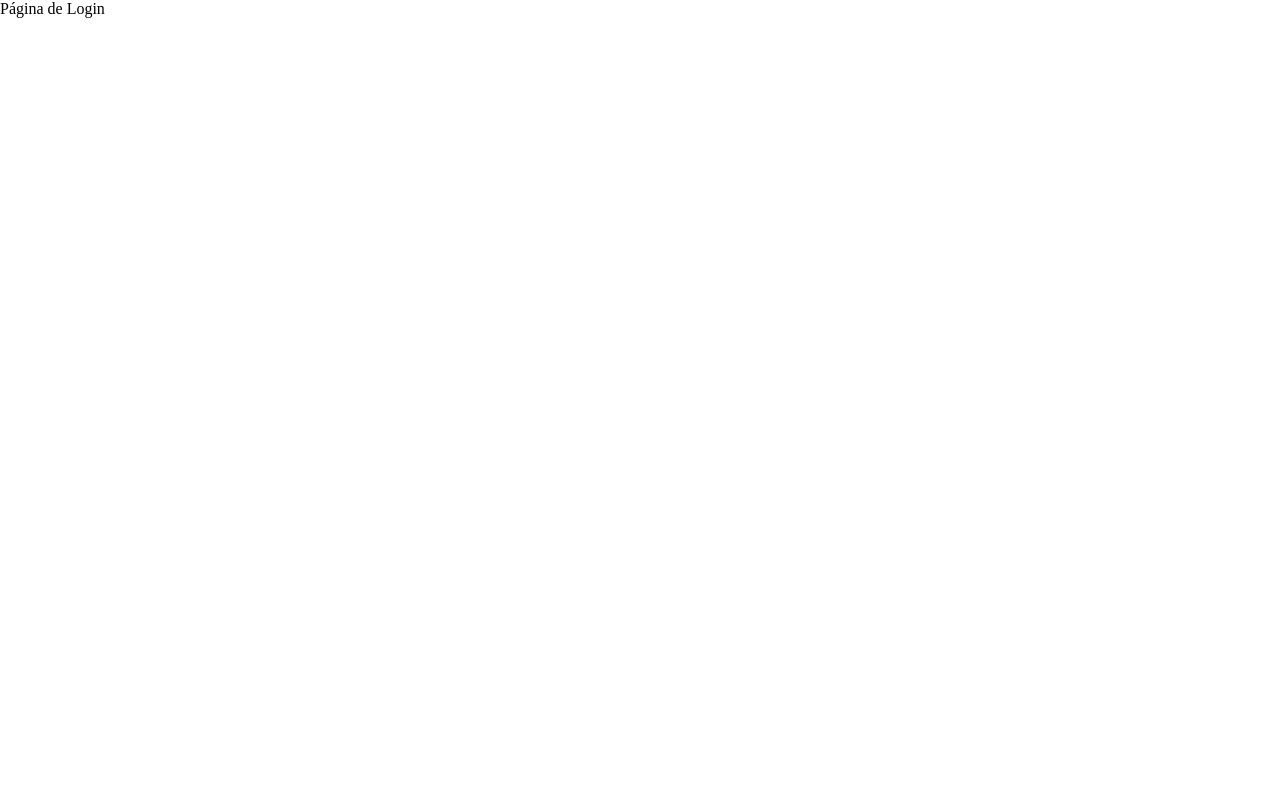
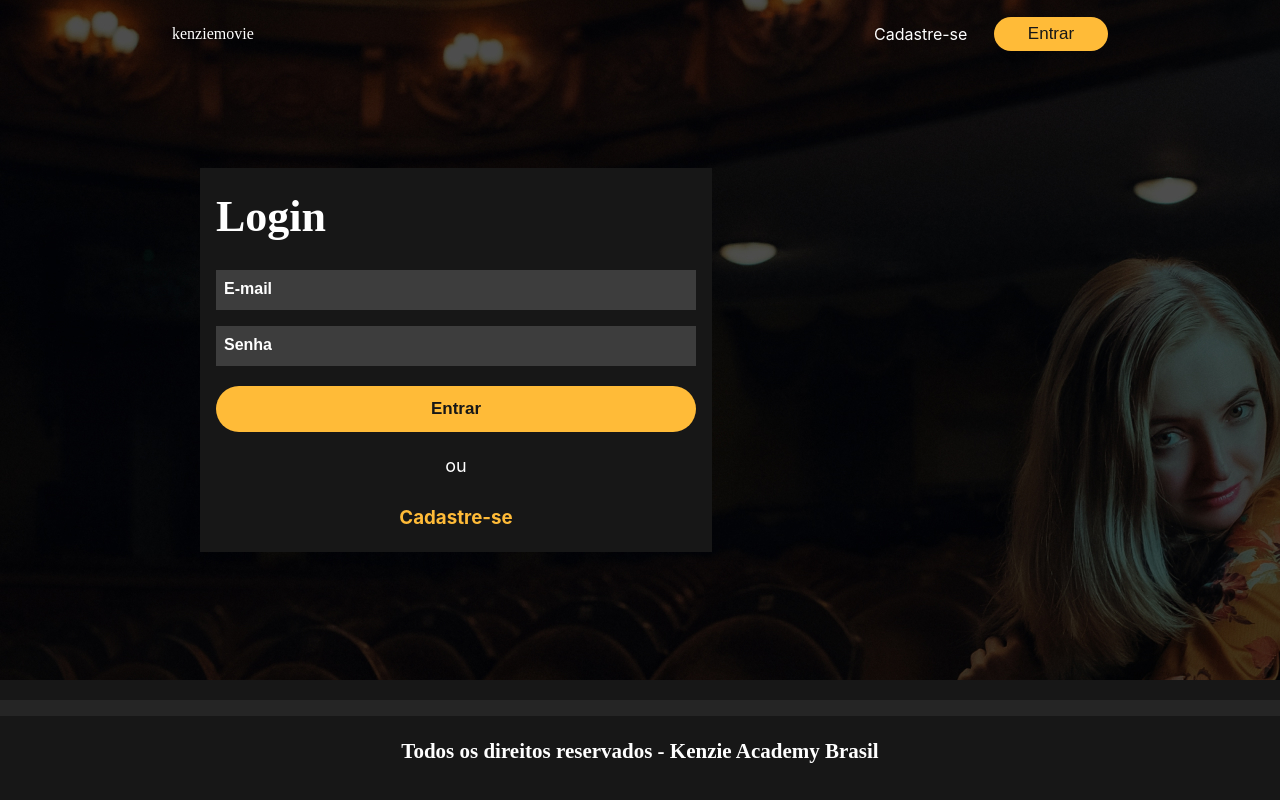
Before and after one commit to timeKenzieMovie/kenzie_movie, a React (Vite) app: page / in a window 1280 px wide. Built offline with nearby package versions, Linux system fonts and the light colour scheme.

Commit message:
feat: Criando e estilizando página de Login

```diff
--- a/src/components/FormLogin/index.jsx
+++ b/src/components/FormLogin/index.jsx
@@ -1,12 +1,24 @@
 import { Link } from "react-router-dom"
 import { Input } from "../Input"
+import { useForm } from "react-hook-form"
+import { zodResolver } from "@hookform/resolvers/zod"
+import { formLoginSchema } from "./formLoginSchema"
+import styles from "./style.module.scss"
+
 
 export const FormLogin = () => {
 
+    const { register, handleSubmit, formState: { errors } } = useForm({
+        resolver: zodResolver(formLoginSchema),
+    })
+
+    const onSubmit = (formData) => {
+        console.log(formData)
+    }
     return (
-        <section>
-            <h1 >Login</h1>
-            <form >
+        <section className={styles.formLogin}>
+            <h1 className="title1">Login</h1>
+            <form className={styles.form} onSubmit={handleSubmit(onSubmit)}>
                 <Input
                     type="email"
                     id="email"
@@ -19,12 +31,12 @@ export const FormLogin = () => {
                     {...register("password")}
                     error={errors.password}
                 />
-                <div>
-                    <button type="submit">Entrar</button>
-                    <p>ou</p>
-                    <Link to={"/register"}><h3 type="submit" >Cadastre-se</h3></Link >
-                </div>
             </form>
+            <div className={styles.divRegisterLogin}>
+                <button className={styles.buttonLogin} type="submit">Entrar</button>
+                <p className="paragraph">ou</p>
+                <Link className="menuItem link" to={"/register"}><h3 type="submit" >Cadastre-se</h3></Link >
+            </div>
         </section>
     )
 }
--- /dev/null
+++ b/src/components/FormLogin/style.module.scss
@@ -0,0 +1,34 @@
+.formLogin {
+    display: flex;
+    flex-direction: column;
+    width: 100%;
+    padding: 16px;
+    height: auto;
+}
+
+.form {
+    width: 100%;
+    display: flex;
+    flex-direction: column;
+    margin: 20px auto;
+    gap: 16px;
+}
+
+.divRegisterLogin {
+    display: flex;
+    flex-direction: column;
+    align-items: center;
+    gap: 16px;
+}
+
+.buttonLogin {
+    width: 100%;
+    padding: 10px;
+    font-family: var(--font-primary);
+    font-size: var(--font-6);
+    font-weight: var(--weight-1);
+    line-height: var(--font-4);
+    background-color: var(--yellow);
+    color: var(--grey-2);
+    border-radius: 255px;
+}
--- a/src/components/Input/index.jsx
+++ b/src/components/Input/index.jsx
@@ -1,7 +1,9 @@
+import { forwardRef } from "react"
+
 export const Input = forwardRef(({ children, error, ...rest }, ref) => {
     return (
         <div >
-            <input ref={ref} {...rest} />
+            <input className="input" ref={ref} {...rest} />
             {children}
             {error ? <p>{error.message}</p> : null}
         </div>
--- a/src/components/Login/index.jsx
+++ b/src/components/Login/index.jsx
@@ -1,24 +1,28 @@
+import { Link } from "react-router-dom"
 import { FormLogin } from "../FormLogin"
 import styles from "./style.module.scss"
 
 export const Login = () => {
     return (
-        <section>
-            <header>
-                <div>
-                    <p className={styles.logo}>kenziemovie</p>
-                    <div>
-                        <span>Cadastre-se</span>
-                        <button>Entrar</button>
+        <section className={styles.login}>
+            <div className={styles.pageLogin}>
+                <header className={styles.header}>
+                    <div className={styles.divHeader}>
+                        <p className={styles.logo}>kenziemovie</p>
+                        <div className={styles.divNav}>
+                            <Link className="menuItem" to={"/register"}><span >Cadastre-se</span></Link>
+
+                            <button className={styles.buttonLogin}>Entrar</button>
+                        </div>
                     </div>
-                </div>
-            </header>
-            <main>
-                <FormLogin />
-                <hr className={styles.hr} />
-            </main>
-            <footer>
-                <h3>Todos os direitos reservados - Kenzie Academy Brasil</h3>
+                </header>
+                <main className={styles.main}>
+                    <FormLogin />
+                </main>
+            </div>
+            <hr className={styles.hr} />
+            <footer className={styles.footer}>
+                <h3 className="title1-mobileB center">Todos os direitos reservados - Kenzie Academy Brasil</h3>
             </footer>
         </section>
     )
--- a/src/components/Login/style.module.scss
+++ b/src/components/Login/style.module.scss
@@ -1,10 +1,66 @@
+.login {
+    width: auto;
+    height: 100vh;
+    background: var(--grey-2);
+}
+
+.pageLogin {
+    width: auto;
+    height: 85%;
+    background-image: url("../../assets/login_background.jpg");
+    display: flex;
+    flex-direction: column;
+}
+
+.header {
+    width: 100%;
+    padding: 16px;
+}
+
+.divHeader {
+    display: flex;
+    flex-direction: row;
+    justify-content: space-between;
+    align-items: center;
+    margin: 0 auto;
+    width: 75%;
+}
+
 .logo {
     width: 135.61px;
     color: var(--white);
 }
 
+.divNav {
+    display: flex;
+    flex-direction: row;
+    justify-content: space-between;
+    align-items: center;
+    width: 25%;
+}
+
+.buttonLogin {
+    width: 114px;
+    height: 34px;
+    border-radius: 255px;
+    background: var(--yellow);
+    color: var(--grey-2);
+    font-weight: var(--weigth-1);
+    font-size: var(--font-6);
+}
+
 .hr {
+    margin: 20px 0;
     width: 100%;
     height: 16px;
     background: var(--grey-3);
+    border: none;
 }
+
+.main {
+    width: 40%;
+    height: auto;
+    margin-top: 100px;
+    margin-left: 200px;
+    background: var(--grey-2);
+}
--- a/src/pages/Login/index.jsx
+++ b/src/pages/Login/index.jsx
@@ -1,7 +1,9 @@
+import { Login } from "../../components/Login"
+
 export const LoginPage = () => {
     return (
         <>
-            <p>Página de Login</p>
+            <Login />
         </>
     )
 }
--- a/src/styles/button.scss
+++ b/src/styles/button.scss
@@ -1,40 +1,27 @@
-.buttonSmall {
-    width: 190px;
-    height: 43px;
-    // top: 881px;
-    // left: 43px;
-    border-radius: 255px;
-
+%btn{
     font-family: var(--font-primary);
     font-size: var(--font-6);
     font-weight: var(--weight-1);
     line-height: var(--font-4);
     background-color: var(--yellow);
     color: var(--grey-2);
+    border-radius: 255px;
+}
+
+.buttonSmall {
+    @extend %btn;
+    width: 190px;
+    height: 43px;
 }
 
 .buttonMedium {
+    @extend %btn;
     width: 170px;
     height: 54px;
-    border-radius: 255px;
-
-    font-family: var(--font-primary);
-    font-size: var(--font-6);
-    font-weight: var(--weight-1);
-    line-height: var(--font-4);
-    background-color: var(--yellow);
-    color: var(--grey-2);
 }
 
 .buttonLarge {
+    @extend %btn;
     width: 185px;
     height: 67px;
-    border-radius: 255px;
-
-    font-family: var(--font-primary);
-    font-size: var(--font-6);
-    font-weight: var(--weight-1);
-    line-height: var(--font-4);
-    background-color: var(--yellow);
-    color: var(--grey-2);
 }
--- a/src/styles/input.scss
+++ b/src/styles/input.scss
@@ -1,11 +1,16 @@
 .input {
-    width: 536px;
+    width: 100%;
     background: var(--grey-1);
-}
-
-.placeholder {
+    padding: 8px;
+    color: var(--white);
     font-family: var(--font-primary);
-    font-size: 16px;
     font-weight: var(--weight-1);
     line-height: 24px;
+    &::placeholder{
+        font-size: 16px;
+        color: var(--white);
+    }
+    &:focus{
+        color: var(--white);
+    }
 }
--- a/src/styles/typography.scss
+++ b/src/styles/typography.scss
@@ -19,6 +19,9 @@
     @extend %title;
     font-size: var(--font-3);
     line-height: var(--height-3);
+    &.center{
+        text-align: center;
+    }
 }
 
 .title3 {
@@ -44,6 +47,7 @@
     @extend %text;
     font-size: 1var(--font-6);
     line-height: var(--height-5);
+    text-decoration: none;
 
     &.link {
         color: var(--yellow);
```
